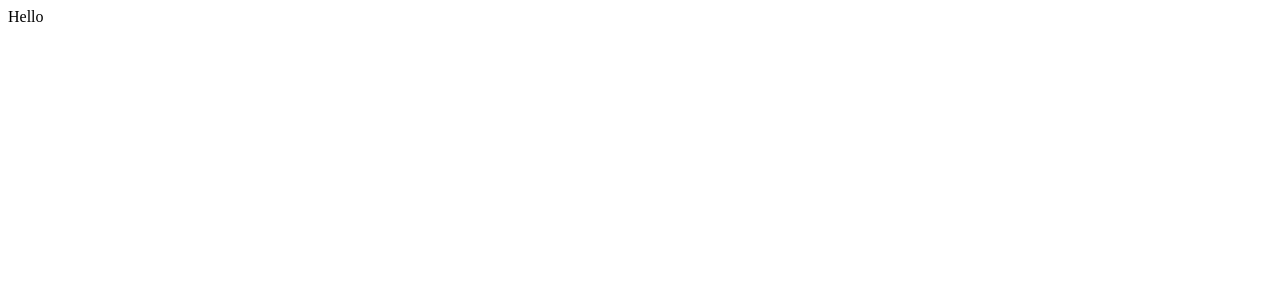
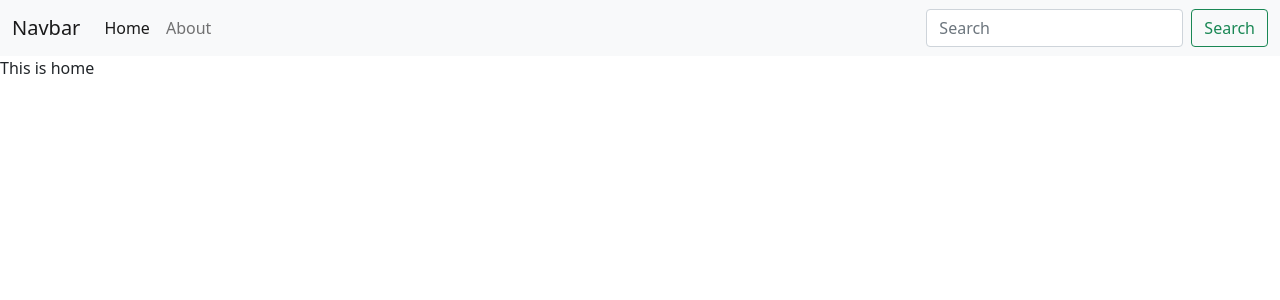
Before and after one commit to adarshpremshukla/inotebook, a React (Create React App) app: page / in a window 1280 px wide. Shown: the top 300 px of the page. Built offline with nearby package versions, Linux system fonts and the light colour scheme.

Commit message:
video 56
frontend setup

```diff
--- a/public/index.html
+++ b/public/index.html
@@ -1,19 +1,31 @@
 <!DOCTYPE html>
 <html lang="en">
+
 <head>
   <meta charset="utf-8" />
   <link rel="icon" href="%PUBLIC_URL%/favicon.ico" />
   <meta name="viewport" content="width=device-width, initial-scale=1" />
   <meta name="theme-color" content="#000000" />
-    <meta
-      name="description"
-      content="Web site created using create-react-app"
-    />
+  <meta name="description" content="Web site created using create-react-app" />
   <link rel="manifest" href="%PUBLIC_URL%/manifest.json" />
-    <title>React App</title>
+
+  <!-- bootstrap css -->
+  <link href="https://cdn.jsdelivr.net/npm/bootstrap@5.0.2/dist/css/bootstrap.min.css" rel="stylesheet"
+    integrity="sha384-EVSTQN3/azprG1Anm3QDgpJLIm9Nao0Yz1ztcQTwFspd3yD65VohhpuuCOmLASjC" crossorigin="anonymous">
+
+  <title>iNotebook - Your notes</title>
 </head>
+
 <body>
   <noscript>You need to enable JavaScript to run this app.</noscript>
   <div id="root"></div>
+
+
+  <!-- bootstrap js -->
+  <script src="https://cdn.jsdelivr.net/npm/bootstrap@5.0.2/dist/js/bootstrap.bundle.min.js"
+    integrity="sha384-MrcW6ZMFYlzcLA8Nl+NtUVF0sA7MsXsP1UyJoMp4YLEuNSfAP+JcXn/tWtIaxVXM"
+    crossorigin="anonymous"></script>
+
 </body>
+
 </html>
--- a/src/App.js
+++ b/src/App.js
@@ -1,7 +1,24 @@
 import React from 'react'
+import {
+  BrowserRouter as Router,
+  Routes,
+  Route
+} from "react-router-dom";
+import Navbar from './components/Navbar';
+import Home from './components/Home';
+import About from './components/About';
 
 export default function App() {
   return (
-    <div>Hello</div>
+    <>
+      <Router>
+        <Navbar />
+        <Routes>
+          <Route path="/" element={<Home />} />
+          <Route path="/about" element={<About />} />
+        </Routes>
+      </Router>
+    </>
+
   )
 }
--- /dev/null
+++ b/src/components/About.js
@@ -0,0 +1,11 @@
+import React from 'react'
+
+const About = () => {
+  return (
+    <div>
+      This is about
+    </div>
+  )
+}
+
+export default About
--- /dev/null
+++ b/src/components/Home.js
@@ -0,0 +1,11 @@
+import React from 'react'
+
+const Home = () => {
+  return (
+    <div>
+      This is home
+    </div>
+  )
+}
+
+export default Home
--- /dev/null
+++ b/src/components/Navbar.js
@@ -0,0 +1,34 @@
+import React from 'react'
+import {
+    Link
+} from "react-router-dom";
+
+export const Navbar = () => {
+    return (
+        <nav className="navbar navbar-expand-lg navbar-light bg-light">
+            <div className="container-fluid">
+                <Link className="navbar-brand" to="/">Navbar</Link>
+                <button className="navbar-toggler" type="button" data-bs-toggle="collapse" data-bs-target="#navbarSupportedContent" aria-controls="navbarSupportedContent" aria-expanded="false" aria-label="Toggle navigation">
+                    <span className="navbar-toggler-icon"></span>
+                </button>
+                <div className="collapse navbar-collapse" id="navbarSupportedContent">
+                    <ul className="navbar-nav me-auto mb-2 mb-lg-0">
+                        <li className="nav-item">
+                            <Link className="nav-link active" aria-current="page" to="/">Home</Link>
+                        </li>
+                        <li className="nav-item">
+                            <Link className="nav-link" to="/about">About</Link>
+                        </li>
+
+                    </ul>
+                    <form className="d-flex">
+                        <input className="form-control me-2" type="search" placeholder="Search" aria-label="Search" />
+                        <button className="btn btn-outline-success" type="submit">Search</button>
+                    </form>
+                </div>
+            </div>
+        </nav>
+    )
+}
+
+export default Navbar
```
Lines whose indentation alone changed are shown as unchanged.
